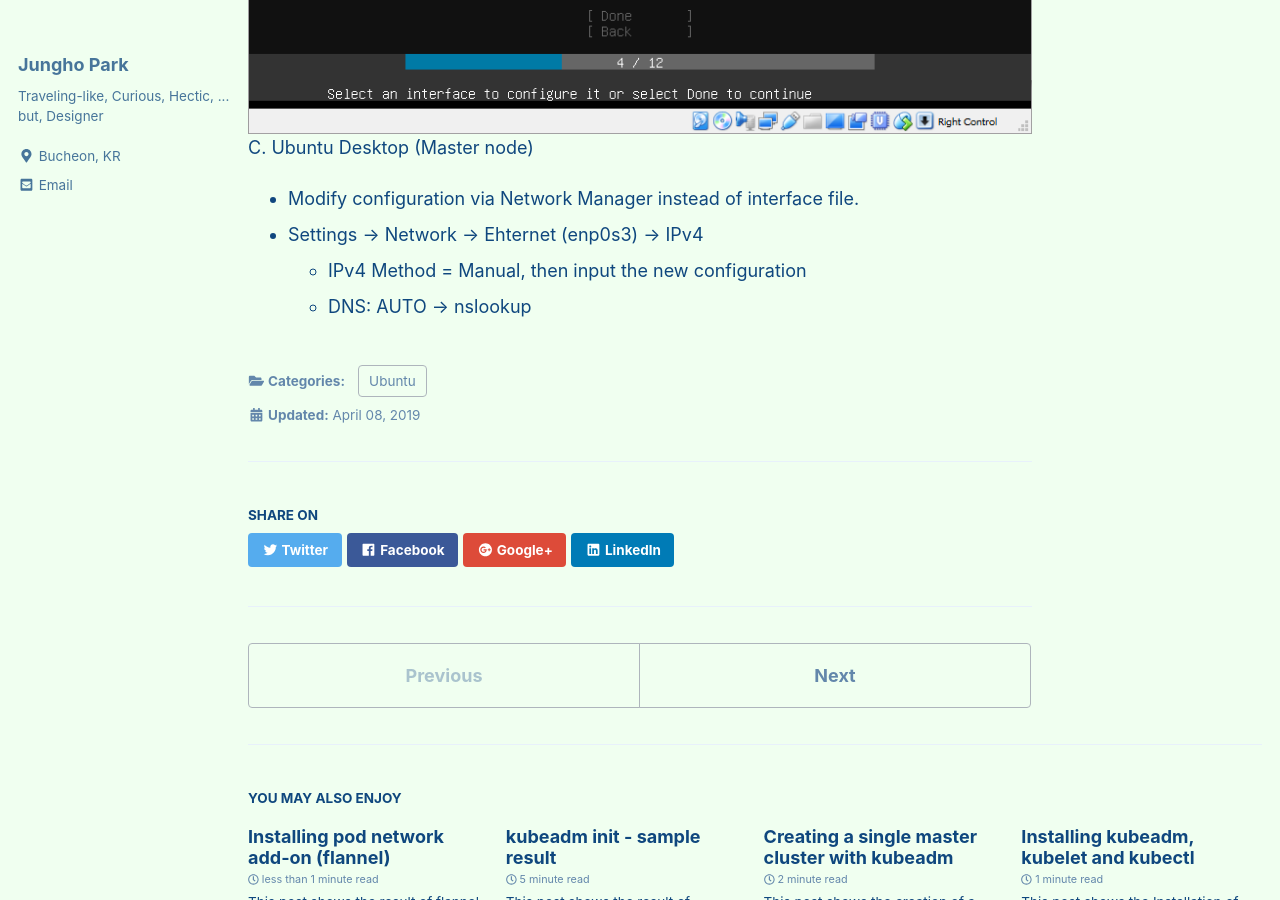
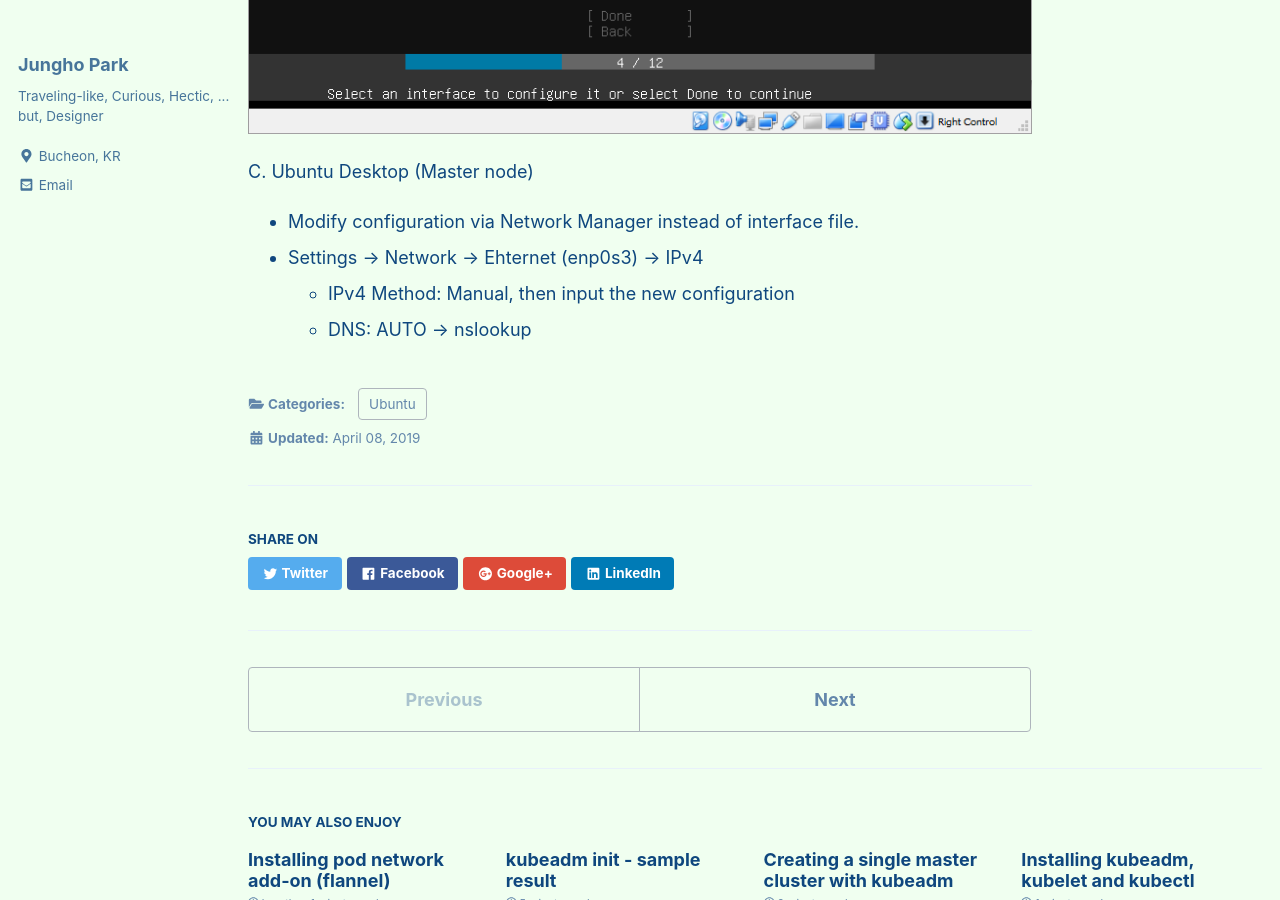
Before and after one commit to unipark00/tekrepo, a Jekyll site: the page built from _posts/2018-12-03-ubuntu-setup.md, in a window 1280 px wide and 900 px high, scrolled down 1889 px. Built offline with Jekyll 4.4.1, drawn with Linux system fonts in a browser that asks for light colours; cached includes are drawn as plain includes.

````diff
--- a/_posts/2018-12-03-ubuntu-setup.md
+++ b/_posts/2018-12-03-ubuntu-setup.md
@@ -53,8 +53,9 @@ broadcast 10.0.0.255
 gateway 10.0.0.1
 ```
 ![ubuntu-18.04.2](https://github.com/unipark00/tekrepo/blob/master/_posts/20190410_165245.png?raw=true)
+
 C. Ubuntu Desktop (Master node)
    * Modify configuration via Network Manager instead of interface file.
    * Settings -> Network -> Ehternet (enp0s3) -> IPv4
-     * IPv4 Method = Manual, then input the new configuration
+     * IPv4 Method: Manual, then input the new configuration
      * DNS: AUTO -> nslookup
````
